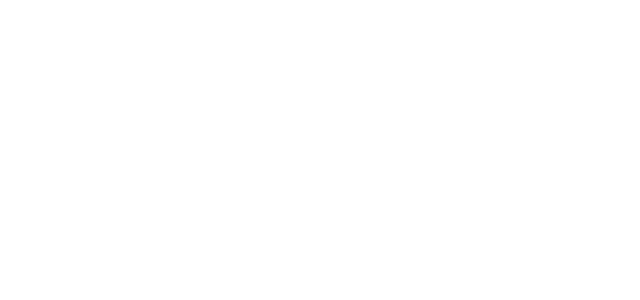
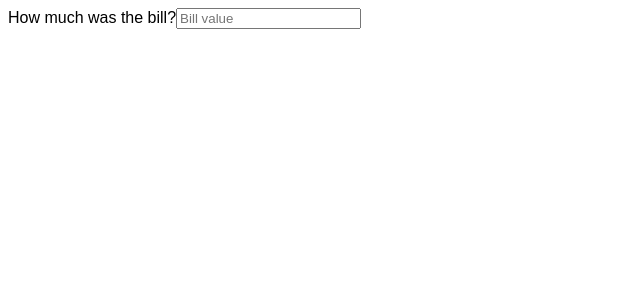
Before and after one commit to RamezCh/tip-calculator, a React (Create React App) app: page / in a window 1280 px wide. Shown: the top 300 px of the page, without its empty margins (0-640 px from the left). Built offline with nearby package versions, Linux system fonts and the light colour scheme.

Commit message:
BillInput

```diff
--- a/src/App.js
+++ b/src/App.js
@@ -17,7 +17,14 @@
   );
 }
 
-function BillInput() {}
+function BillInput() {
+  return (
+    <div>
+      <label>How much was the bill?</label>
+      <input type="text" placeholder="Bill value" />
+    </div>
+  );
+}
 
 function SelectPercentage() {}
 
```
